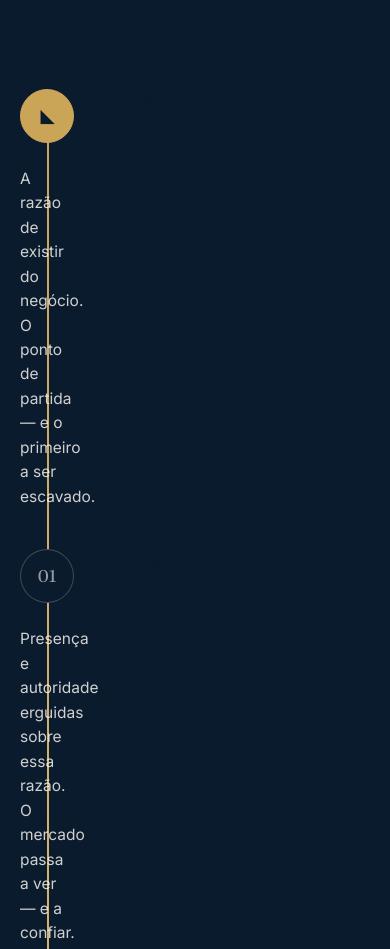
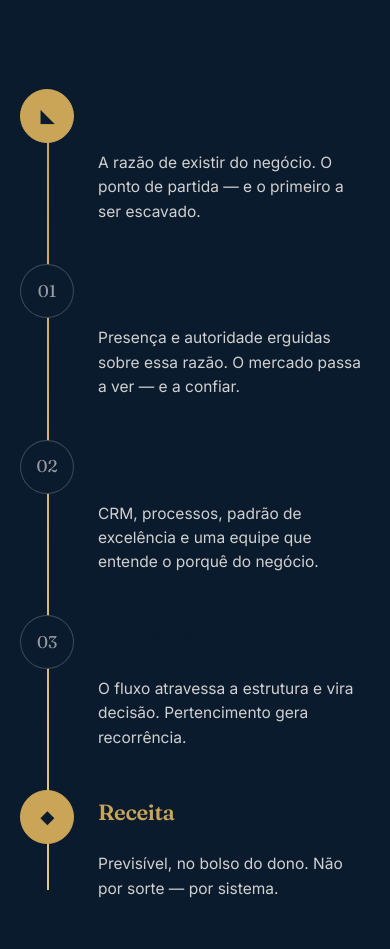
Before and after one commit to andreluizalpino-code/revenue-lab, a plain HTML site: page index.html in a window 390 px wide. Shown: the part 3173-4122 px from the top of the page. Drawn offline with Linux system fonts and the light colour scheme.

Commit message:
Fix mobile: stage paragraph was falling in marker column (54px) instead of text column — explicit grid placement

```diff
--- a/index.html
+++ b/index.html
@@ -638,8 +638,10 @@ html[data-theme="dark"] .theme-toggle .icon-sun { display: block; }
     width: 1.5px; height: auto;
     background: linear-gradient(180deg, var(--gold) 0%, var(--gold-bright) 100%);
   }
-  .stage { text-align: left; display: grid; grid-template-columns: 54px 1fr; gap: 24px; align-items: start; padding: 16px 0; }
-  .stage .marker { margin: 0; }
+  .stage { text-align: left; display: grid; grid-template-columns: 54px 1fr; gap: 8px 24px; align-items: start; padding: 16px 0; }
+  .stage .marker { margin: 0; grid-row: 1; grid-column: 1; }
+  .stage h3 { grid-row: 1; grid-column: 2; align-self: center; }
+  .stage p { grid-row: 2; grid-column: 2; }
   .principles { grid-template-columns: 1fr; }
   .deliverable { grid-template-columns: 60px 1fr; gap: 8px 22px; }
   .deliverable .dnum { grid-row: span 2; }
```
